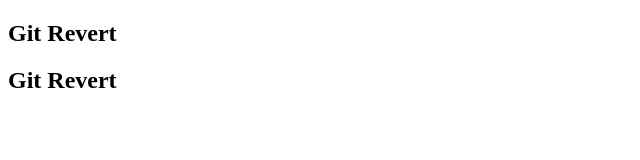
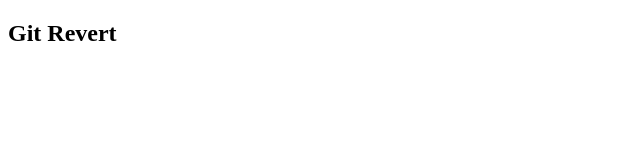
Before and after one commit to Qaiser-khan786/Git-Revert-commands, a plain HTML site: page index.html in a window 1280 px wide. Shown: the whole page, without its empty margins (0-640 px from the left). Drawn offline with Linux system fonts and the light colour scheme.

Commit message:
Revert "third"
This reverts commit 6c5995d0cd6109aa1f5f97d3b00bc0699a1e0b13.

```diff
--- a/index.html
+++ b/index.html
@@ -7,6 +7,5 @@
 </head>
 <body>
  <h2> Git Revert </h2>
- <h2>Git Revert</h2>
 </body>
 </html>
```
Also changed, not shown: New Text Document.txt (added).
